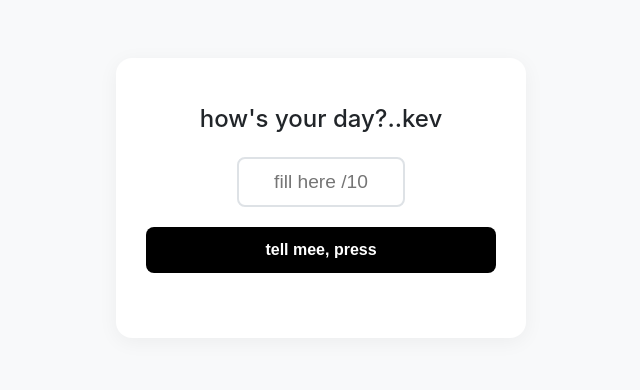
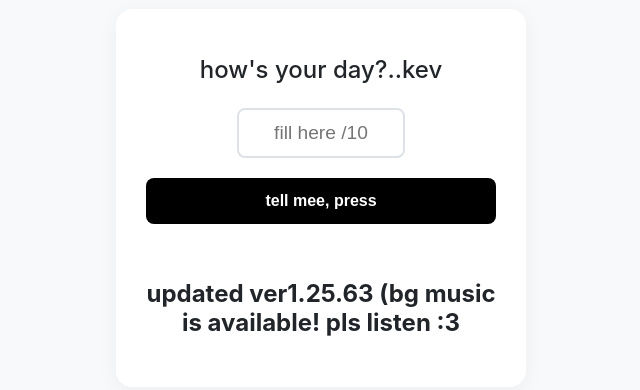
Before and after one commit to howareutdy/yuphowsyourday, a plain HTML site: page index.html in a window 1280 px wide. Shown: the part 202-592 px from the top of the page, without its empty margins (319-959 px from the left). Drawn offline with Linux system fonts and the light colour scheme.

Commit message:
Update index.html
add music, desc

```diff
--- a/index.html
+++ b/index.html
@@ -259,6 +259,7 @@
         <input type="number" id="scoreInput" min="0" max="10" step="0.5" placeholder="fill here /10">
         <button onclick="submitScore()">tell mee, press</button>
         <div id="message"></div>
+        <h2>updated ver1.25.63 (bg music is available! pls listen :3</h2>
     </div>
 
     <script src="https://www.youtube.com/iframe_api"></script>
```
